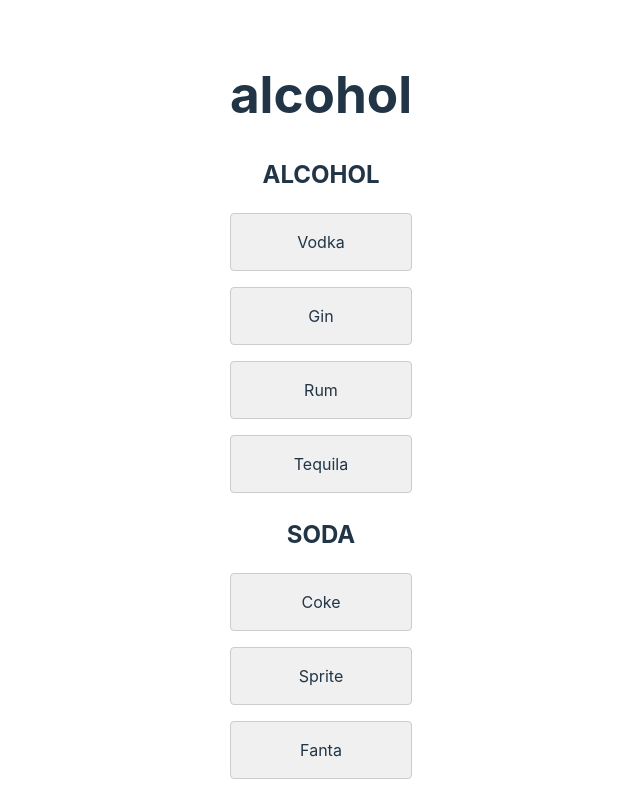
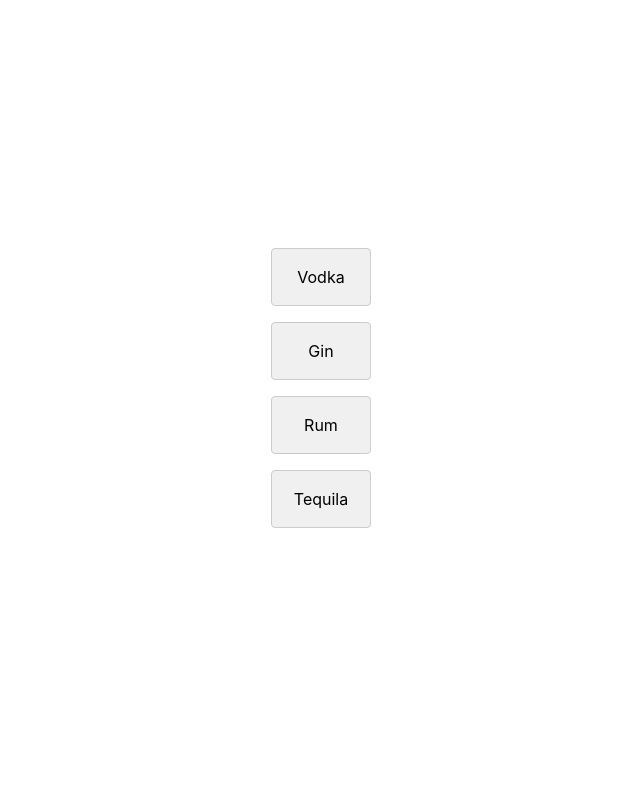
Before and after one commit to mixodrink/mixoplatform, a React (Vite) app in the folder frontend/: page / in a window 1280 px wide. Shown: the top 793 px of the page, without its empty margins (319-959 px from the left). Built offline with nearby package versions, Linux system fonts and the light colour scheme.

Commit message:
feat: Added Layouts for each option, drink store and drink types

```diff
--- a/frontend/src/App.tsx
+++ b/frontend/src/App.tsx
@@ -1,12 +1,29 @@
-import React from 'react';
+import React, { useEffect } from 'react';
 import './App.css';
 import DrinkSelectionSystem from './components/SelectDrinkComponent/DrinkSelectionSystem';
 import useDrinkStore from './store/DrinkStore';
 
 const App: React.FC = () => {
-  const { drinks } = useDrinkStore();
+  const { drinks, setDrinks } = useDrinkStore();
 
-  return <DrinkSelectionSystem data={drinks[0]} />;
+  useEffect(() => {
+    setDrinks([
+      {
+        type: 'alcohol',
+        alcohol: ['Vodka', 'Gin', 'Rum', 'Tequila'],
+      },
+      {
+        type: 'soda',
+        soda: ['Coke', 'Pepsi', 'Dr Pepper', 'Sprite', 'Fanta'],
+      },
+      {
+        type: 'water',
+        water: ['water'],
+      },
+    ]);
+  }, []);
+
+  return <>{drinks ? <DrinkSelectionSystem data={drinks[0]} type={'alcohol'} /> : null}</>;
 };
 
 export default App;
--- a/frontend/src/components/SelectDrinkComponent/DrinkSelectionSystem.tsx
+++ b/frontend/src/components/SelectDrinkComponent/DrinkSelectionSystem.tsx
@@ -1,9 +1,12 @@
 import React from 'react';
 import styled from 'styled-components';
-import { Beverage } from '../../types/Drink';
+import { Alcohol, Soda, Water } from '../types/Drink';
+
+type Beverage = Alcohol | Soda | Water;
 
 interface BeverageGridProps {
   data: Beverage;
+  type: string;
 }
 
 // Styled components for the grid container and grid items
@@ -16,34 +19,24 @@
 
 const GridItem = styled.div`
   background: #f0f0f0;
+  color: black;
   padding: 16px;
   text-align: center;
   border: 1px solid #ccc;
   border-radius: 4px;
 `;
 
-// The component
-const DrinkSelectionSystem: React.FC<BeverageGridProps> = ({ data }) => {
-  // We create an array of grids to render.
-  // Each grid corresponds to one of the array properties present in the data.
+const DrinkSelectionSystem: React.FC<BeverageGridProps> = ({ data, type }) => {
   const grids: { key: string; items: string[] }[] = [];
 
-  if ('alcohol' in data) {
-    grids.push({ key: 'alcohol', items: data.alcohol });
-  }
-  if ('soda' in data) {
-    grids.push({ key: 'soda', items: data.soda });
-  }
-  if ('water' in data) {
-    grids.push({ key: 'water', items: data.water });
+  if (type in data) {
+    grids.push({ key: type, items: data[type] as string[] });
   }
 
   return (
     <div>
-      <h1>{data.type}</h1>
       {grids.map((grid) => (
         <div key={grid.key}>
-          <h2>{grid.key.toUpperCase()}</h2>
           <Grid>
             {grid.items.map((item, index) => (
               <GridItem key={index}>{item}</GridItem>
--- /dev/null
+++ b/frontend/src/layout/MixDrinkLayout.tsx
@@ -0,0 +1,5 @@
+const MixDrinkLayout: React.FC = () => {
+  return <></>;
+};
+
+export default MixDrinkLayout;
--- /dev/null
+++ b/frontend/src/layout/SodaDrinkLayout.tsx
@@ -0,0 +1,5 @@
+const SodaDrinkLayout: React.FC = () => {
+  return <></>;
+};
+
+export default SodaDrinkLayout;
--- /dev/null
+++ b/frontend/src/layout/WaterDrinkLayout.tsx
@@ -0,0 +1,5 @@
+const WaterDrinkLayout: React.FC = () => {
+  return <></>;
+};
+
+export default WaterDrinkLayout;
--- a/frontend/src/store/DrinkStore.ts
+++ b/frontend/src/store/DrinkStore.ts
@@ -16,7 +16,6 @@
         {
           type: 'alcohol',
           alcohol: ['Vodka', 'Gin', 'Rum', 'Tequila'],
-          soda: ['Coke', 'Sprite', 'Fanta', '7Up', 'Pepsi'],
         },
         {
           type: 'soda',
```
Also changed, not shown: frontend/src/types/Drink.ts (+3 -13 lines), frontend/src/layout/MixLayout.tsx (deleted), frontend/src/layout/SodaLayout.tsx (deleted), frontend/src/layout/WaterLayout.tsx (deleted).
